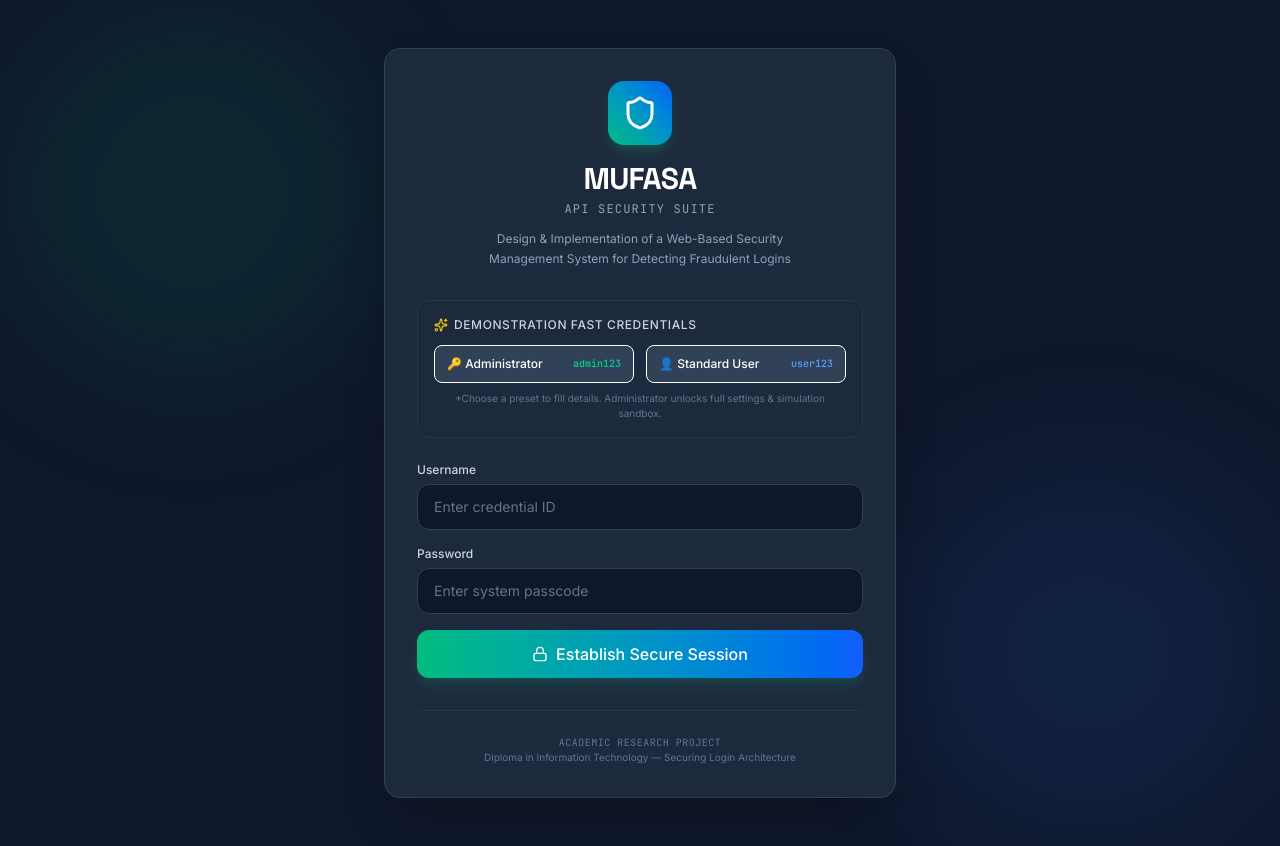
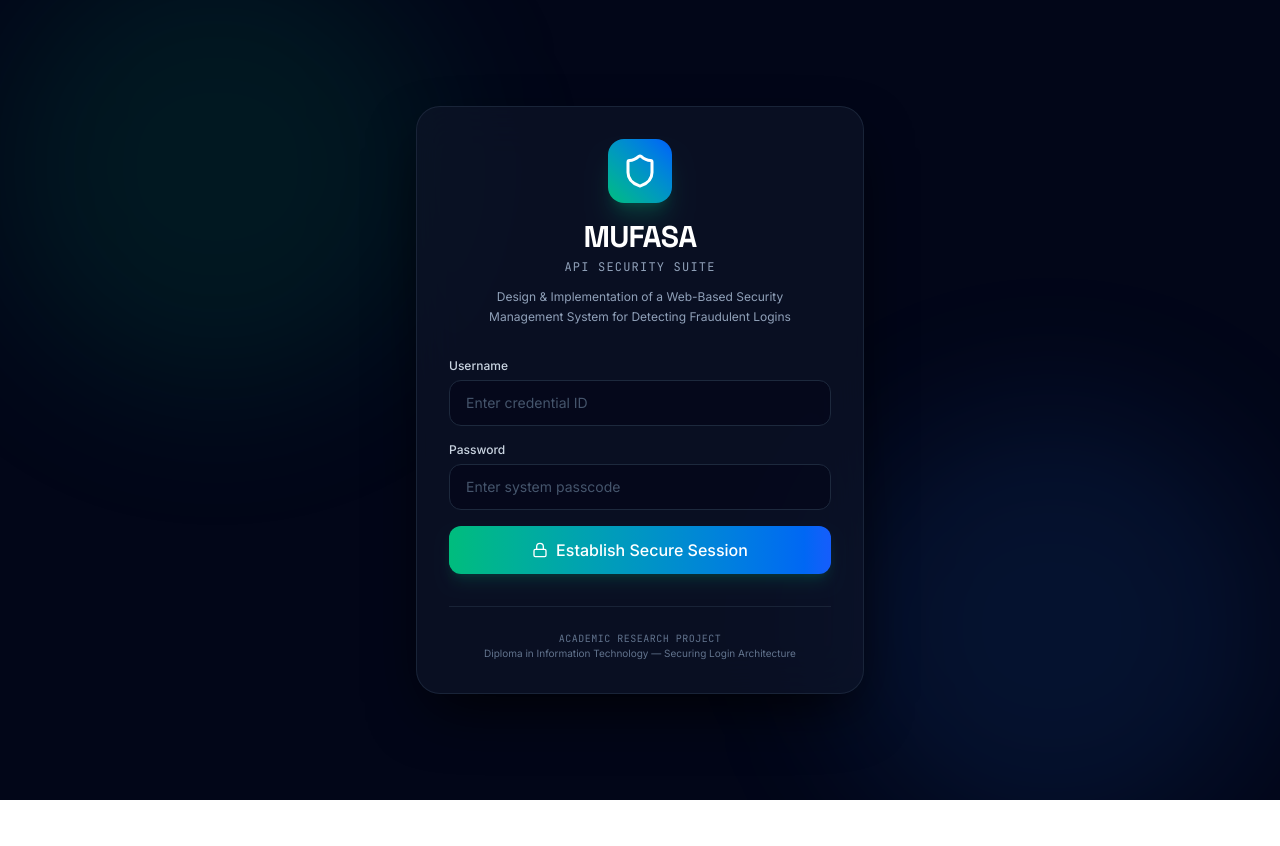
Before and after one commit to blessedresanjo25-cloud/MUFASA-API-Project, a React (Vite) app: page / in a window 1280 px wide. After the commit the page ends 800 px from the top, so only its background shows below. Built offline with nearby package versions, Linux system fonts and the light colour scheme.

Commit message:
feat(ui): add motion animations to login screen
Enhance the login interface with framer-motion background animations and improved card styling for a more premium, modern aesthetic.

```diff
--- a/src/App.tsx
+++ b/src/App.tsx
@@ -481,50 +481,51 @@ export default function App() {
   // Return Login layout if not authenticated
   if (!currentUser) {
     return (
-      <div className="min-h-screen bg-slate-900 flex items-center justify-center px-4 py-12 font-sans relative overflow-hidden">
-        {/* Dynamic Background Accents */}
-        <div className="absolute top-0 left-0 w-96 h-96 bg-emerald-500/10 rounded-full blur-3xl" />
-        <div className="absolute bottom-0 right-0 w-96 h-96 bg-blue-500/10 rounded-full blur-3xl" />
-
-        <div className="w-full max-w-lg bg-slate-800 border border-slate-700 rounded-2xl shadow-2xl p-8 relative z-10">
+      <div className="min-h-screen bg-slate-950 flex items-center justify-center px-4 py-12 font-sans relative overflow-hidden">
+        {/* Animated Background Accents */}
+        <motion.div
+          animate={{
+            scale: [1, 1.2, 1],
+            x: [0, 30, 0],
+            y: [0, -30, 0]
+          }}
+          transition={{
+            duration: 10,
+            repeat: Infinity,
+            repeatType: "reverse"
+          }}
+          className="absolute top-0 left-0 w-96 h-96 bg-emerald-500/10 rounded-full blur-3xl"
+        />
+        <motion.div
+          animate={{
+            scale: [1, 1.15, 1],
+            x: [0, -40, 0],
+            y: [0, 20, 0]
+          }}
+          transition={{
+            duration: 12,
+            repeat: Infinity,
+            repeatType: "reverse",
+            delay: 1
+          }}
+          className="absolute bottom-0 right-0 w-96 h-96 bg-blue-500/10 rounded-full blur-3xl"
+        />
+
+        <motion.div
+          initial={{ opacity: 0, y: 30, scale: 0.98 }}
+          animate={{ opacity: 1, y: 0, scale: 1 }}
+          transition={{ duration: 0.6, ease: "easeOut" }}
+          className="w-full max-w-md bg-slate-900/60 border border-slate-800/85 rounded-3xl shadow-[0_25px_60px_-15px_rgba(0,0,0,0.85)] p-8 backdrop-blur-xl relative z-10 hover:border-slate-800 transition-all duration-300"
+        >
           {/* Main Logo Header */}
           <div className="flex flex-col items-center justify-center text-center mb-8">
-            <div className="w-16 h-16 bg-gradient-to-tr from-emerald-500 to-blue-600 rounded-2xl flex items-center justify-center shadow-lg shadow-emerald-500/20 mb-4">
+            <div className="w-16 h-16 bg-gradient-to-tr from-emerald-500 to-blue-600 rounded-2xl flex items-center justify-center shadow-xl shadow-emerald-500/20 mb-4">
               <Shield className="w-9 h-9 text-white" />
             </div>
             <h1 className="text-3xl font-display font-bold text-white tracking-tight">MUFASA</h1>
             <p className="text-slate-400 font-mono text-xs uppercase tracking-widest mt-1">API Security Suite</p>
             <p className="text-slate-400 text-xs mt-3 max-w-xs leading-relaxed">
               Design & Implementation of a Web-Based Security Management System for Detecting Fraudulent Logins
-            </p>
-          </div>
-
-          {/* Demonstration Shortcut Credentials Panel */}
-          <div className="bg-slate-750 border border-slate-700/60 rounded-xl p-4 mb-6">
-            <h2 className="text-slate-300 font-medium text-xs uppercase tracking-wider mb-3 flex items-center gap-1.5">
-              <Sparkles className="w-3.5 h-3.5 text-yellow-400" />
-              Demonstration Fast Credentials
-            </h2>
-            <div className="grid grid-cols-2 gap-3">
-              <button
-                type="button"
-                onClick={() => triggerShortcutLogin('Admin')}
-                className="py-2.5 px-3 bg-slate-700 hover:bg-slate-650 text-white rounded-lg text-xs font-medium border border-slate-650 transition duration-150 text-left flex items-center justify-between"
-              >
-                <span>🔑 Administrator</span>
-                <span className="font-mono text-[10px] text-emerald-400">admin123</span>
-              </button>
-              <button
-                type="button"
-                onClick={() => triggerShortcutLogin('User')}
-                className="py-2.5 px-3 bg-slate-700 hover:bg-slate-650 text-white rounded-lg text-xs font-medium border border-slate-650 transition duration-150 text-left flex items-center justify-between"
-              >
-                <span>👤 Standard User</span>
-                <span className="font-mono text-[10px] text-blue-400">user123</span>
-              </button>
-            </div>
-            <p className="text-[10px] text-slate-500 mt-2 text-center">
-              *Choose a preset to fill details. Administrator unlocks full settings & simulation sandbox.
             </p>
           </div>
 
@@ -539,7 +540,7 @@ export default function App() {
                   value={loginUsername}
                   onChange={(e) => setLoginUsername(e.target.value)}
                   placeholder="Enter credential ID"
-                  className="w-full bg-slate-900 border border-slate-700 rounded-xl py-3 px-4 text-white text-sm placeholder:text-slate-500 focus:outline-none focus:border-emerald-500 focus:ring-1 focus:ring-emerald-500 transition duration-150"
+                  className="w-full bg-slate-950/60 border border-slate-800 rounded-xl py-3 px-4 text-white text-sm placeholder:text-slate-600 focus:outline-none focus:border-emerald-500 focus:ring-1 focus:ring-emerald-500/50 transition duration-150"
                   required
                 />
               </div>
@@ -554,7 +555,7 @@ export default function App() {
                   value={loginPassword}
                   onChange={(e) => setLoginPassword(e.target.value)}
                   placeholder="Enter system passcode"
-                  className="w-full bg-slate-900 border border-slate-700 rounded-xl py-3 px-4 text-white text-sm placeholder:text-slate-500 focus:outline-none focus:border-emerald-500 focus:ring-1 focus:ring-emerald-500 transition duration-150"
+                  className="w-full bg-slate-950/60 border border-slate-800 rounded-xl py-3 px-4 text-white text-sm placeholder:text-slate-600 focus:outline-none focus:border-emerald-500 focus:ring-1 focus:ring-emerald-500/50 transition duration-150"
                   required
                 />
               </div>
@@ -571,7 +572,7 @@ export default function App() {
               id="login-btn"
               type="submit"
               disabled={isAuthenticating}
-              className="w-full bg-gradient-to-r from-emerald-500 to-blue-600 hover:from-emerald-450 hover:to-blue-500 text-white font-medium py-3 px-4 rounded-xl shadow-lg shadow-emerald-500/15 focus:outline-none transition duration-150 flex items-center justify-center gap-2"
+              className="w-full bg-gradient-to-r from-emerald-500 to-blue-600 hover:from-emerald-450 hover:to-blue-500 text-white font-medium py-3 px-4 rounded-xl shadow-lg shadow-emerald-500/15 focus:outline-none transition duration-150 flex items-center justify-center gap-2 mt-2"
             >
               {isAuthenticating ? (
                 <>
@@ -588,11 +589,11 @@ export default function App() {
           </form>
 
           {/* Scientific Academic Footer */}
-          <div className="mt-8 pt-6 border-t border-slate-700/50 text-center">
+          <div className="mt-8 pt-6 border-t border-slate-800/80 text-center">
             <span className="text-[10px] text-slate-500 block uppercase tracking-wider font-mono">Academic Research Project</span>
             <span className="text-[10px] text-slate-500 block font-sans">Diploma in Information Technology — Securing Login Architecture</span>
           </div>
-        </div>
+        </motion.div>
       </div>
     );
   }
```
